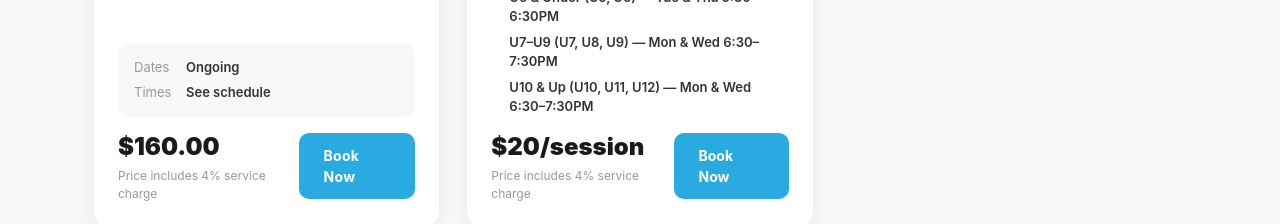
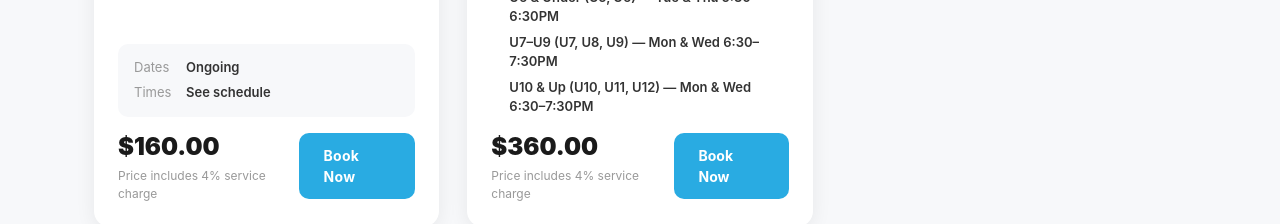
Before and after one commit to MLenoff/shooting-stars, a Next.js app: page /book in a window 1280 px wide. Shown: the part 1580-1804 px from the top of the page. Built offline with nearby package versions, Linux system fonts and the light colour scheme; no server answers.

Commit message:
Show $360 on summer training academy card

```diff
--- a/app/book/page.tsx
+++ b/app/book/page.tsx
@@ -151,7 +151,7 @@ export default async function HomePage() {
                     </ul>
                     <div style={{ display: 'flex', alignItems: 'center', justifyContent: 'space-between' }}>
                       <div>
-                        <span style={{ fontSize: '24px', fontWeight: '900', color: '#1a1a1a' }}>$20/session</span>
+                        <span style={{ fontSize: '24px', fontWeight: '900', color: '#1a1a1a' }}>$360.00</span>
                         <p style={{ fontSize: '12px', color: '#999', marginTop: '2px' }}>Price includes 4% service charge</p>
                       </div>
                       <Link href="/register/summer-training-academy" style={{ backgroundColor: '#29ABE2', color: 'white', padding: '12px 24px', borderRadius: '10px', fontWeight: '700', fontSize: '14px', textDecoration: 'none' }}>
```
